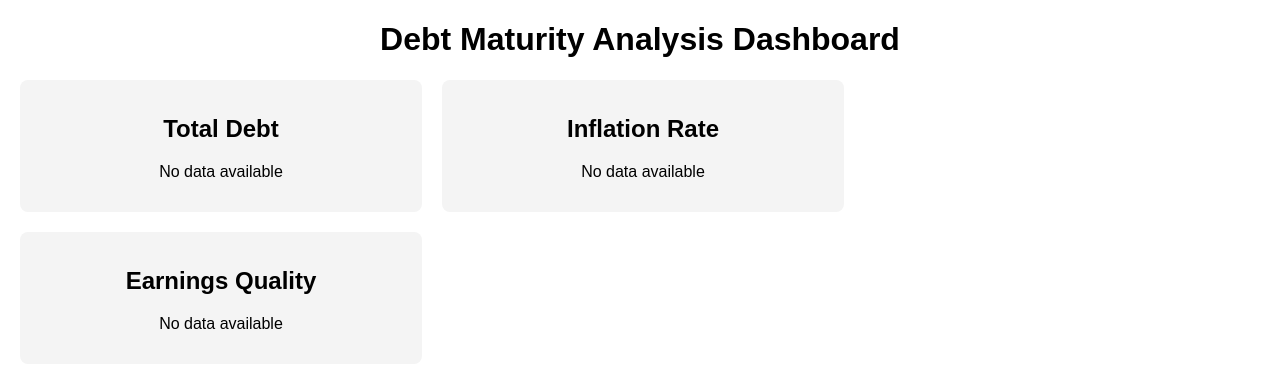
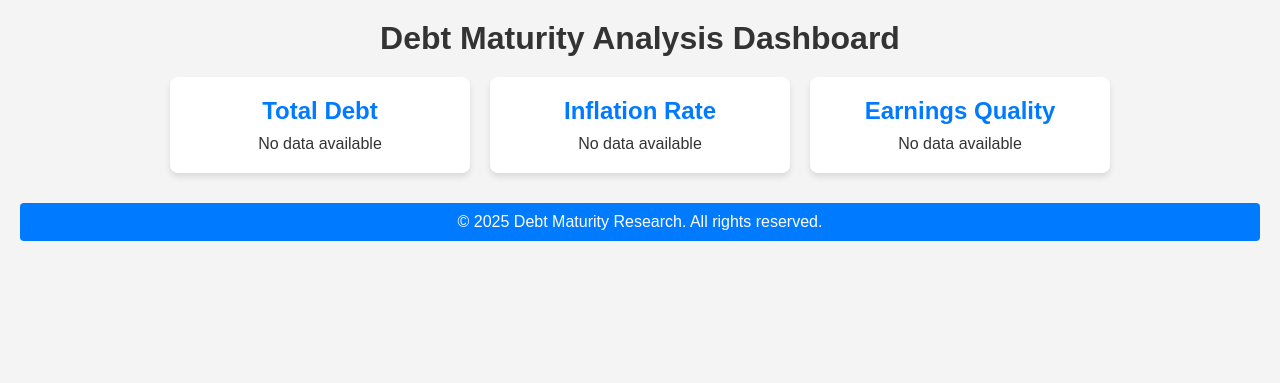
Before and after one commit to Joenny-stack/debt_maturity, a Django app: page / in a window 1280 px wide. Shown: the top 383 px of the page. Run offline with Django 5.2, Linux system fonts and the light colour scheme; data that the repository does not hold is empty.

Commit message:
Refactor HTML structure and styles for Debt Maturity Dashboard

```diff
--- a/system/app/main/templates/main/index.html
+++ b/system/app/main/templates/main/index.html
@@ -5,16 +5,54 @@
     <meta name="viewport" content="width=device-width, initial-scale=1.0">
     <title>Debt Maturity Dashboard</title>
     <style>
-        body { font-family: Arial, sans-serif; margin: 20px; }
-        .container { display: flex; flex-wrap: wrap; gap: 20px; }
-        .card { background: #f4f4f4; padding: 15px; border-radius: 8px; width: 30%; text-align: center; }
-        h1 { text-align: center; }
+        * {
+            margin: 0;
+            padding: 0;
+            box-sizing: border-box;
+        }
+        body {
+            font-family: Arial, sans-serif;
+            background: #f4f4f4;
+            color: #333;
+            padding: 20px;
+        }
+        h1 {
+            text-align: center;
+            margin-bottom: 20px;
+        }
+        .dashboard {
+            display: flex;
+            flex-wrap: wrap;
+            gap: 20px;
+            justify-content: center;
+        }
+        .card {
+            background: #fff;
+            padding: 20px;
+            border-radius: 8px;
+            box-shadow: 0px 4px 6px rgba(0,0,0,0.1);
+            width: 300px;
+            text-align: center;
+        }
+        .card h2 {
+            margin-bottom: 10px;
+            color: #007bff;
+        }
+        .footer {
+            text-align: center;
+            margin-top: 30px;
+            padding: 10px;
+            background: #007bff;
+            color: #fff;
+            border-radius: 4px;
+        }
     </style>
 </head>
 <body>
+
     <h1>Debt Maturity Analysis Dashboard</h1>
 
-    <div class="container">
+    <div class="dashboard">
         <div class="card">
             <h2>Total Debt</h2>
             <p>{{ total_debt }}</p>
@@ -29,5 +67,9 @@
         </div>
     </div>
 
+    <div class="footer">
+        <p>&copy; 2025 Debt Maturity Research. All rights reserved.</p>
+    </div>
+
 </body>
 </html>
```
